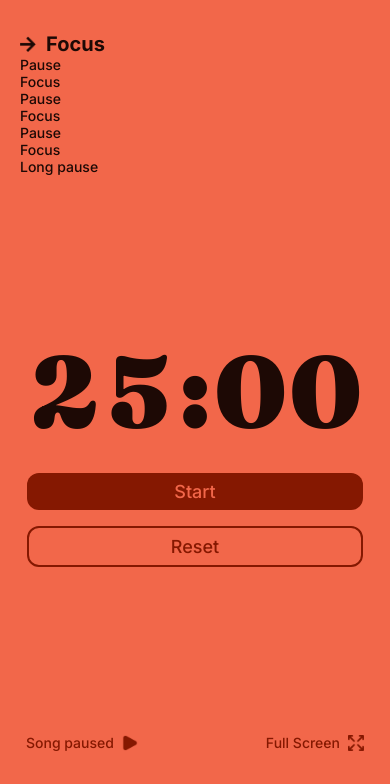
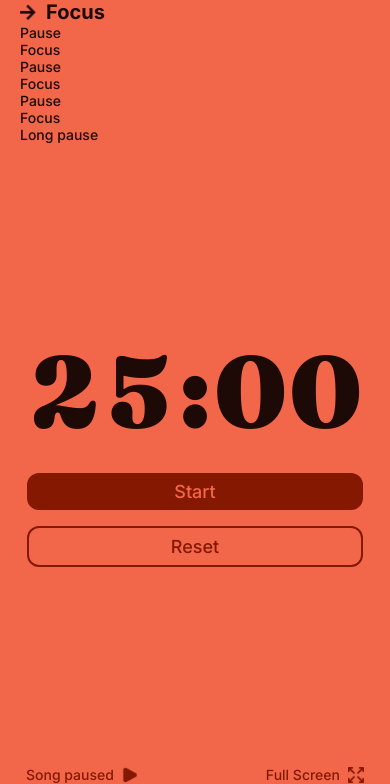
Before and after one commit to Antonymedina/Lofi-pomodoro, a plain HTML site: page index.html in a window 390 px wide. Shown: the part 60-844 px from the top of the page. Drawn offline with Linux system fonts and the light colour scheme.

Commit message:
Update styles.css (delete vh)

```diff
--- a/styles.css
+++ b/styles.css
@@ -1,4 +1,8 @@
 /* General Styles */
+html, body {
+  height: 100%;
+}
+
 body {
   margin: 0;
   padding: 64px 80px;
@@ -7,16 +11,18 @@ body {
   color: #FDF3F1;
   display: flex;
   flex-direction: column;
-  min-height: 100vh;
   box-sizing: border-box;
   transition: background-color 0.5s; /* Transición suave del color de fondo */
 }
 
 .container {
-  flex: 1;
+  flex: 1 0 auto;
   display: flex;
   flex-direction: column;
+  /* Añadir height al 100% */
+  height: 100%;
 }
+
 
 header {
   display: flex;
@@ -71,10 +77,12 @@ header {
 }
 
 main {
-  flex: 1;
+  flex: 1 0 auto;
   display: flex;
   justify-content: center;
   align-items: center;
+  /* Añadir overflow */
+  overflow: auto;
 }
 
 .timer {
@@ -315,7 +323,7 @@ footer {
 /* Móviles (pantallas de hasta 767px) */
 @media screen and (max-width: 767px) {
   body {
-    padding: 32px 20px;
+    padding: 0 20px;
   }
 
   .digit {
```
